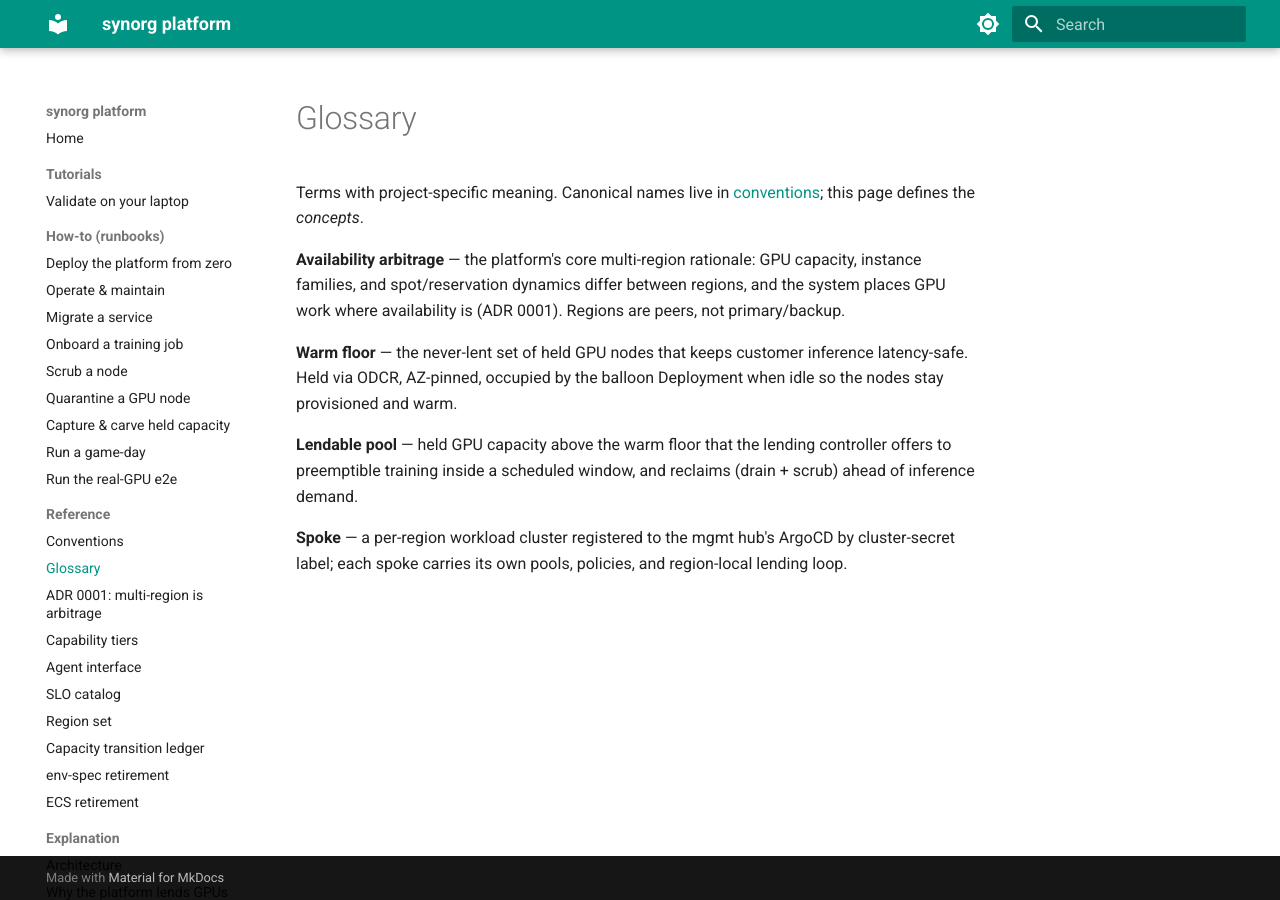
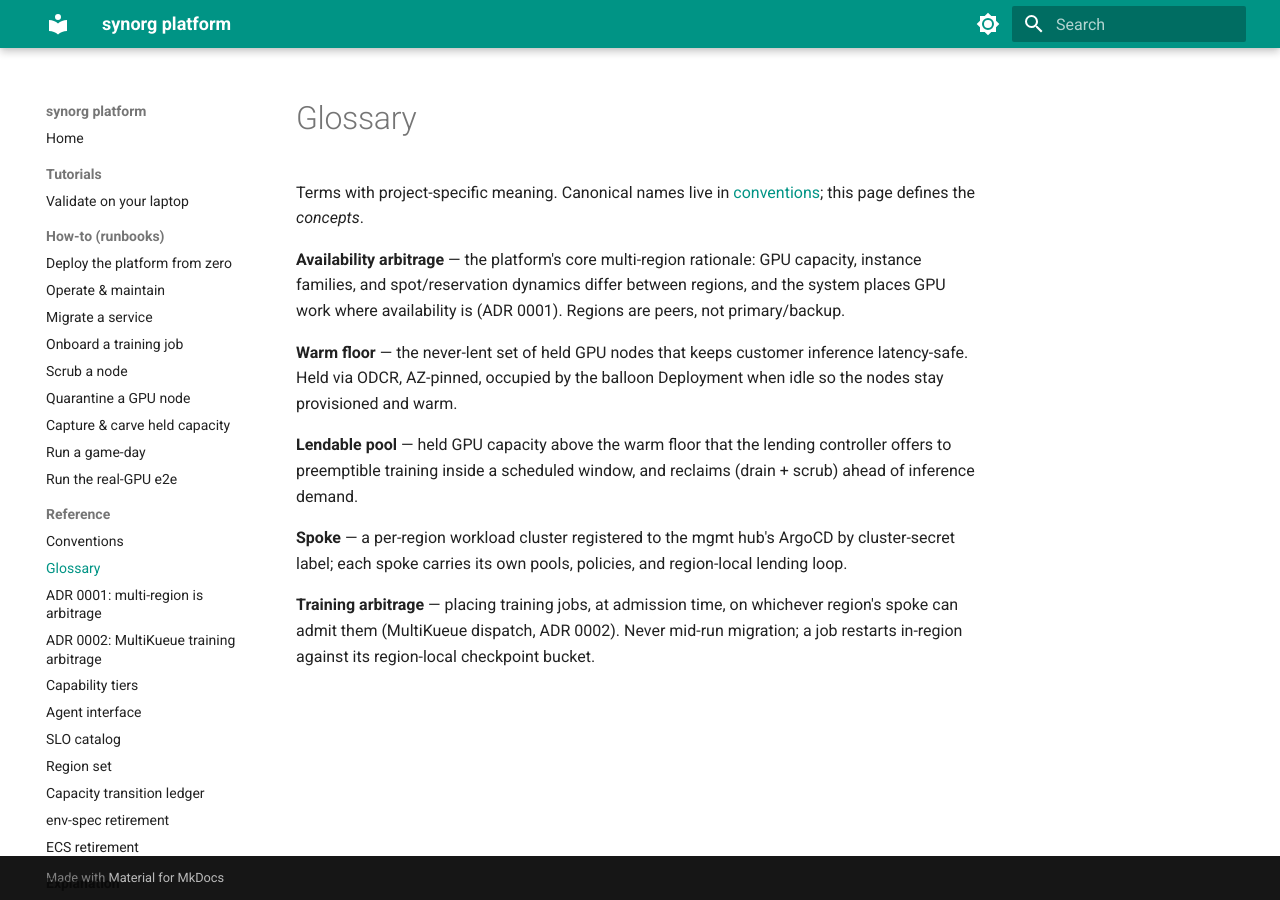
Before and after one commit to nycterent/synorg, an MkDocs documentation site: the page built from docs/glossary.md, in a window 1280 px wide. Built offline with MkDocs 1.6.1 and Material for MkDocs 9.7.7, drawn with Linux system fonts in a browser that asks for light colours.

Commit message:
docs(adr): ADR 0002 — training arbitrage via MultiKueue; inference anchored
Confirmed in the grilling session: training jobs move at placement time
(MultiKueue dispatch, admission feedback as the phase-1 availability
signal), capacity acquisition arbitrage is phase 2, customer inference
never moves (data gravity / EU residency). Resolves ADR 0001's open
single-region failure story: degrade to warm floor, shed training.
Glossary gains training arbitrage.

```diff
--- a/docs/glossary.md
+++ b/docs/glossary.md
@@ -19,3 +19,8 @@ reclaims (drain + scrub) ahead of inference demand.
 **Spoke** — a per-region workload cluster registered to the mgmt hub's
 ArgoCD by cluster-secret label; each spoke carries its own pools, policies,
 and region-local lending loop.
+
+**Training arbitrage** — placing training jobs, at admission time, on
+whichever region's spoke can admit them (MultiKueue dispatch, ADR 0002).
+Never mid-run migration; a job restarts in-region against its region-local
+checkpoint bucket.
--- a/mkdocs.yml
+++ b/mkdocs.yml
@@ -58,6 +58,7 @@ nav:
       - Conventions: conventions.md
       - Glossary: glossary.md
       - "ADR 0001: multi-region is arbitrage": adr/0001-multi-region-is-availability-arbitrage.md
+      - "ADR 0002: MultiKueue training arbitrage": adr/0002-training-arbitrage-via-multikueue.md
       - Capability tiers: capability-tiers.md
       - Agent interface: agent-interface.md
       - SLO catalog: slo-catalog.md
```
Also changed, not shown: docs/adr/0002-training-arbitrage-via-multikueue.md (added, +38 -0 lines).
